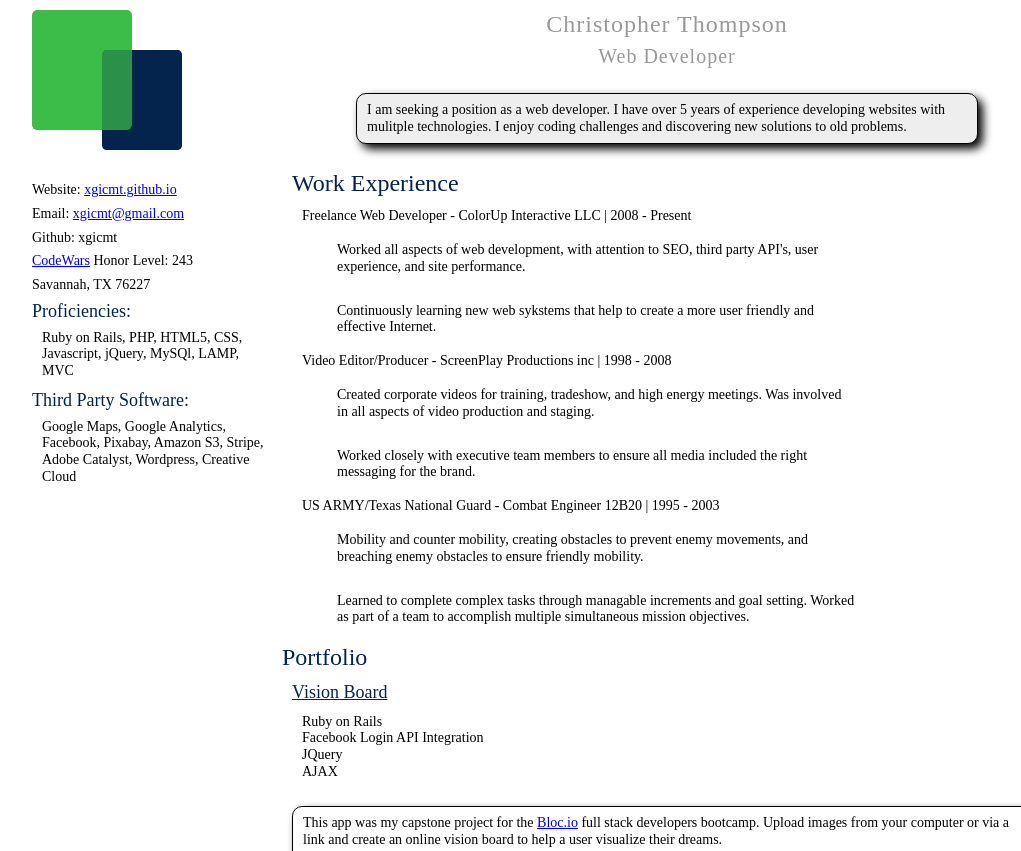
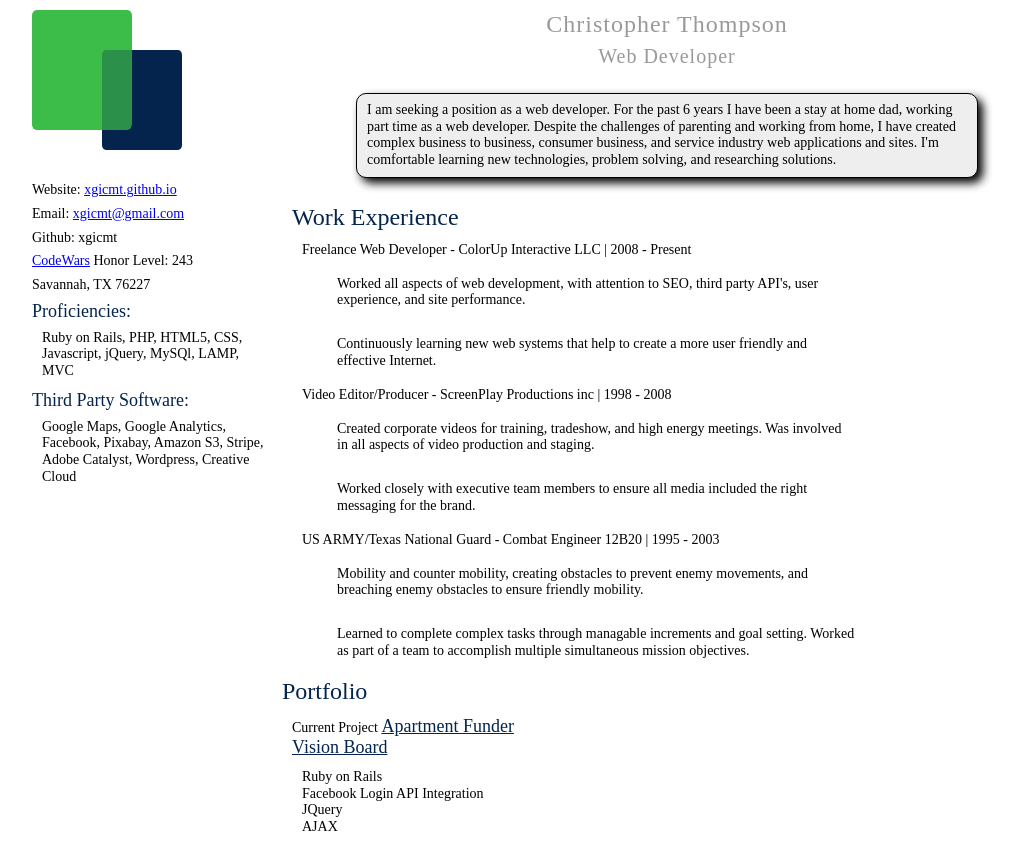
Before and after one commit to xgicmt/xgicmt.github.io, a plain HTML site: page index.html in a window 1280 px wide. Shown: the top 851 px of the page, without its empty margins (108-1129 px from the left). Drawn offline with Linux system fonts and the light colour scheme; a web font is replaced by a local one.

Commit message:
Modify summary text, remove typo

```diff
--- a/index.html
+++ b/index.html
@@ -37,14 +37,14 @@
         <h2>Web Developer</h2>
       </div>
       <div class="synopsis">
-        <p>I am seeking a position as a web developer.  I have over 5 years of experience developing websites with mulitple technologies. I enjoy coding challenges and discovering new solutions to old problems. </p>
+        <p>I am seeking a position as a web developer. For the past 6 years I have been a stay at home dad, working part time as a web developer. Despite the challenges of parenting and working from home, I have created complex business to business, consumer business, and service industry web applications and sites.  I'm comfortable learning new technologies, problem solving, and researching solutions.</p>
       </div>
       <div class="workExperience">
         <h3 class="sectionLink">Work Experience</h3>
         <ul>
           <li>Freelance Web Developer - ColorUp Interactive LLC | 2008 - Present</li>
             <p class="snippets">Worked all aspects of web development, with attention to SEO, third party API's, user experience, and site performance.</p>
-            <p class="snippets">Continuously learning new web sykstems that help to create a more user friendly and effective Internet.</p>
+            <p class="snippets">Continuously learning new web systems that help to create a more user friendly and effective Internet.</p>
           <li>Video Editor/Producer - ScreenPlay Productions inc | 1998 - 2008</li>
  			<p class="snippets">Created corporate videos for training, tradeshow, and high energy meetings.  Was involved in all aspects of video production and staging.</p>
  			<p class="snippets">Worked closely with executive team members to ensure all media included the right messaging for the brand.</p>
@@ -56,6 +56,7 @@
       <div class="portfolio">
         <h3 class="sectionLink">Portfolio</h3>
         <ul>
+          <li>Current Project <a href="http://www.apartmentfunder.com" target="_blank">Apartment Funder</a></li>
           <li><a href="https://visionboard.herokuapp.com" target="_blank">Vision Board</a></li>
             <ul class="portList">
               <li>Ruby on Rails</li>
```
